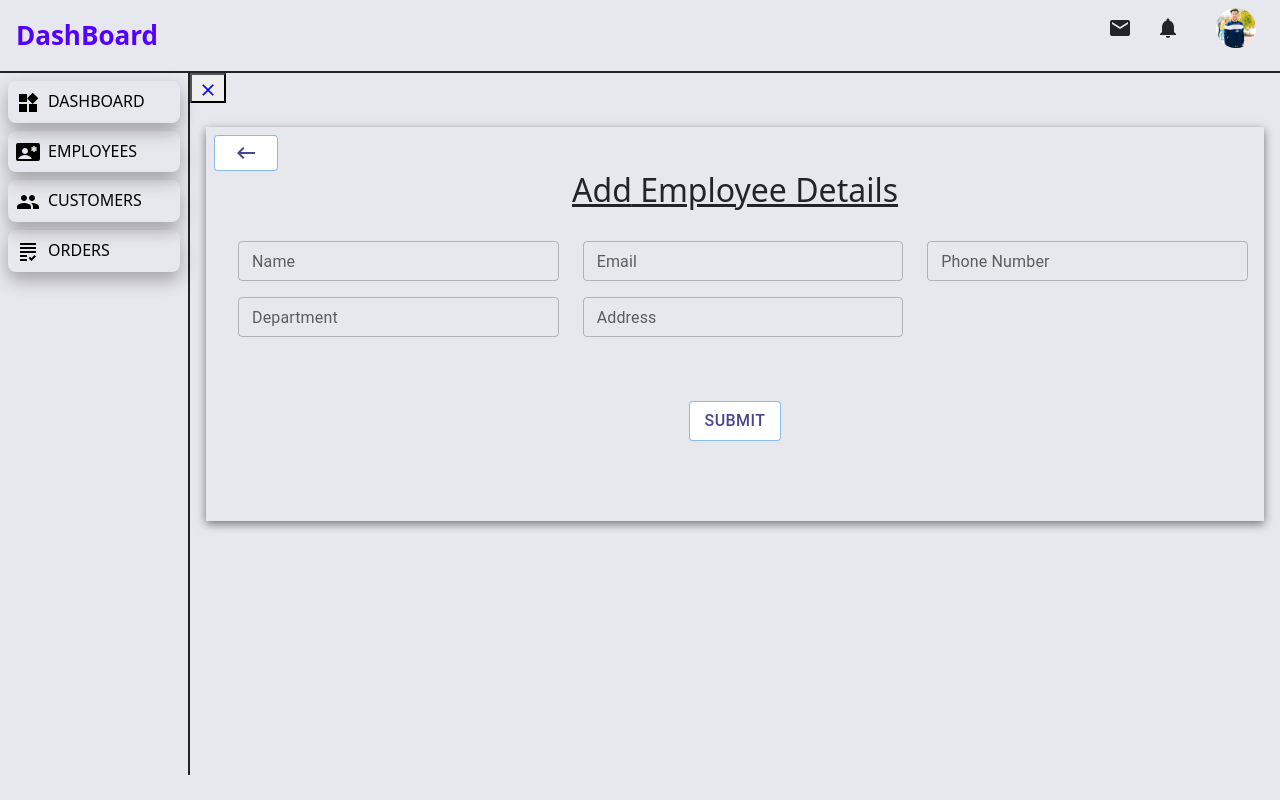
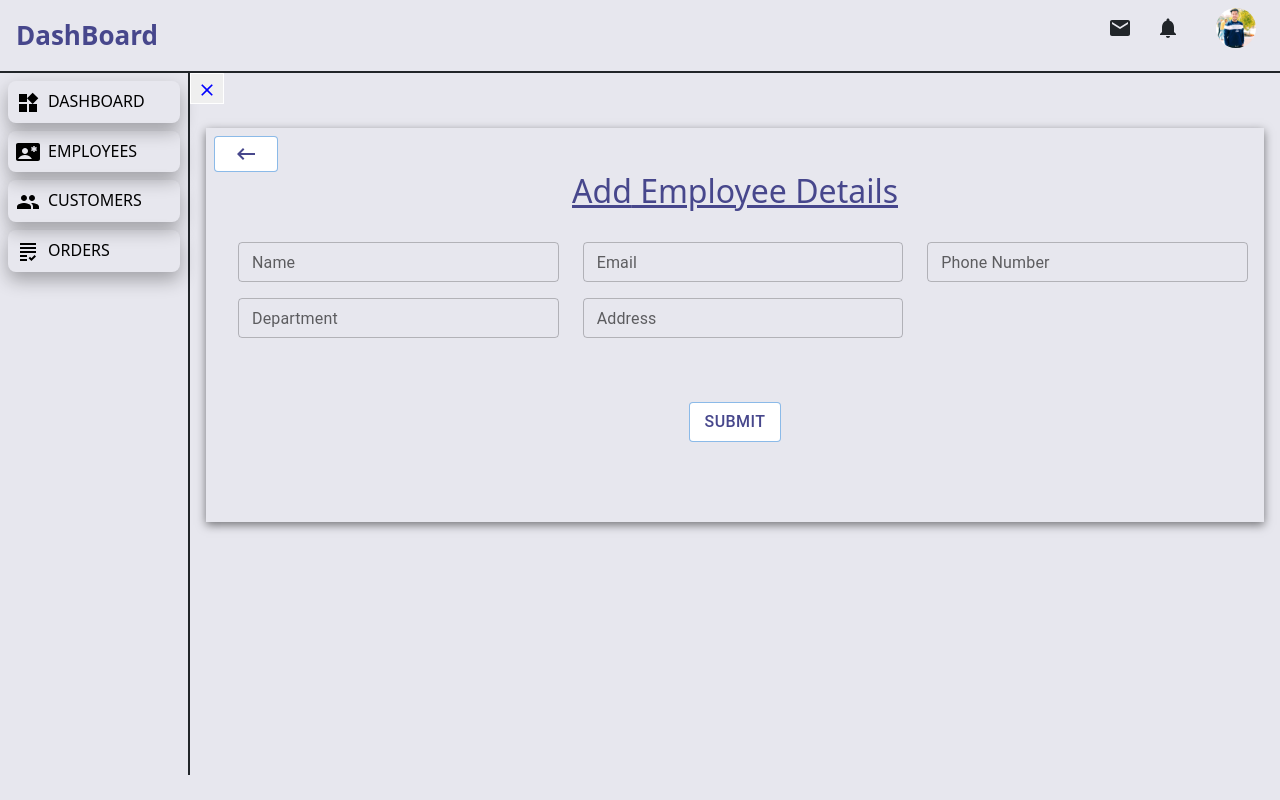
Before and after one commit to amitbhatia654/MernDashboard, a React (Vite) app in the folder Frontend/: page /add-new-employee in a window 1280 px wide. Built offline with nearby package versions, Linux system fonts and the light colour scheme; sample sign-in values are in the browser's storage.

Commit message:
implement pagination in employee module

```diff
--- a/Frontend/package.json
+++ b/Frontend/package.json
@@ -4,7 +4,7 @@
   "version": "0.0.0",
   "type": "module",
   "scripts": {
-    "dev": "vite",
+    "dev": "vite --host",
     "build": "vite build",
     "lint": "eslint .",
     "preview": "vite preview"
--- a/Frontend/src/App.css
+++ b/Frontend/src/App.css
@@ -91,7 +91,7 @@ body {
 }
 
 .scrollable-container {
-    max-height: 65vh;
+    max-height: 61vh;
     overflow: auto;
 }
 
--- a/Frontend/src/pages/EmployeeManagement/CreateEmployeeData.jsx
+++ b/Frontend/src/pages/EmployeeManagement/CreateEmployeeData.jsx
@@ -1,4 +1,10 @@
-import { Button, TextField } from "@mui/material";
+import {
+  Button,
+  FormControl,
+  InputLabel,
+  OutlinedInput,
+  TextField,
+} from "@mui/material";
 import { useEffect, useState } from "react";
 import { useLocation, useNavigate } from "react-router-dom";
 import KeyboardBackspaceIcon from "@mui/icons-material/KeyboardBackspace";
@@ -78,25 +84,37 @@ export default function CreateEmployeeData() {
                 <KeyboardBackspaceIcon></KeyboardBackspaceIcon>
               </Button>
               <div className="d-flex justify-content-center ">
-                <h2 className="text-decoration-underline">
+                <h2
+                  className="text-decoration-underline"
+                  style={{ color: "#47478C" }}
+                >
                   {id ? "Edit" : "Add"} Employee Details
                 </h2>
               </div>
               <div className="container p-3">
                 <div className="row">
-                  <div className="col-md-4 ">
-                    <TextField
+                  <div className="col-md-4">
+                    <FormControl
+                      fullWidth
+                      variant="outlined"
+                      size="small"
+                      sx={{ m: 1 }}
+                    >
+                      <InputLabel
+                        shrink={Boolean(props.values.empName)}
+                        htmlFor="empName"
+                      >
+                        Name
+                      </InputLabel>
+                      <OutlinedInput
+                        id="empName"
                         name="empName"
-                      id="outlined-basic"
-                      size="small"
-                      label={props.values.empName ? "" : "Name"}
-                      fullWidth={true}
                         placeholder="enter name"
                         value={props.values.empName}
                         onChange={props.handleChange}
-                      variant="outlined"
-                      sx={{ m: 1 }}
+                        label="Name"
                       />
+                    </FormControl>
                     <ErrorMessage
                       name="empName"
                       component={"div"}
@@ -105,34 +123,52 @@ export default function CreateEmployeeData() {
                   </div>
 
                   <div className="col-md-4">
-                    <TextField
+                    <FormControl
+                      fullWidth
+                      variant="outlined"
+                      size="small"
+                      sx={{ m: 1 }}
+                    >
+                      <InputLabel
+                        shrink={Boolean(props.values.empEmail)} // Label stays at the top when there's a value
+                        htmlFor="empEmail"
+                      >
+                        Email
+                      </InputLabel>
+                      <OutlinedInput
+                        id="empEmail"
                         name="empEmail"
-                      size="small"
-                      fullWidth={true}
-                      id="outlined-basic"
-                      value={props.values.empEmail}
-                      label={props.values.empEmail ? "" : "Email"}
                         placeholder="enter email"
                         type="email"
+                        value={props.values.empEmail}
                         onChange={props.handleChange}
-                      variant="outlined"
-                      sx={{ m: 1 }}
+                        label="Email" // Links InputLabel with OutlinedInput
                       />
+                    </FormControl>
                     <ErrorMessage
                       name="empEmail"
-                      component={"div"}
+                      component="div"
                       className="text-danger"
-                    ></ErrorMessage>
+                    />
                   </div>
 
                   <div className="col-md-4">
-                    <TextField
+                    <FormControl
+                      fullWidth
+                      variant="outlined"
+                      size="small"
+                      sx={{ m: 1 }}
+                    >
+                      <InputLabel
+                        shrink={Boolean(props.values.empPhone)} // Keeps label at the top when there's a value
+                        htmlFor="empPhone"
+                      >
+                        Phone Number
+                      </InputLabel>
+                      <OutlinedInput
+                        id="empPhone"
                         name="empPhone"
-                      id="outlined-basic"
-                      size="small"
                         placeholder="enter phone number"
-                      label={props.values.empPhone ? "" : "Phone Number"}
-                      fullWidth={true}
                         type="number"
                         value={props.values.empPhone}
                         onChange={(e) => {
@@ -140,55 +176,72 @@ export default function CreateEmployeeData() {
                             props.setFieldValue("empPhone", e.target.value);
                           }
                         }}
-                      variant="outlined"
-                      sx={{ m: 1 }}
+                        label="Phone Number" // Links InputLabel with OutlinedInput
                       />
+                    </FormControl>
                     <ErrorMessage
                       name="empPhone"
-                      component={"div"}
+                      component="div"
                       className="text-danger"
-                    ></ErrorMessage>
+                    />
                   </div>
 
                   <div className="col-md-4">
-                    <TextField
+                    <FormControl
+                      fullWidth
+                      variant="outlined"
+                      size="small"
+                      sx={{ m: 1 }}
+                    >
+                      <InputLabel
+                        shrink={Boolean(props.values.empDepartment)} // Keeps label at the top when there's a value
+                        htmlFor="empDepartment"
+                      >
+                        Department
+                      </InputLabel>
+                      <OutlinedInput
+                        id="empDepartment"
                         name="empDepartment"
-                      id="outlined-basic"
-                      size="small"
-                      label={props.values.empDepartment ? "" : "Department"}
-                      fullWidth={true}
                         placeholder="enter department"
+                        value={props.values.empDepartment}
                         onChange={props.handleChange}
-                      value={props.values.empDepartment}
-                      variant="outlined"
-                      sx={{ m: 1 }}
+                        label="Department" // Links InputLabel with OutlinedInput
                       />
+                    </FormControl>
                     <ErrorMessage
                       name="empDepartment"
-                      component={"div"}
+                      component="div"
                       className="text-danger"
-                    ></ErrorMessage>
+                    />
                   </div>
 
                   <div className="col-md-4">
-                    <TextField
+                    <FormControl
+                      fullWidth
+                      variant="outlined"
+                      size="small"
+                      sx={{ m: 1 }}
+                    >
+                      <InputLabel
+                        shrink={Boolean(props.values.empAddress)}
+                        htmlFor="empAddress"
+                      >
+                        Address
+                      </InputLabel>
+                      <OutlinedInput
+                        id="empAddress"
                         name="empAddress"
-                      id="outlined-basic"
-                      size="small"
                         placeholder="enter address"
-                      label={props.values.empAddress ? "" : "Address"}
-                      fullWidth={true}
+                        value={props.values.empAddress}
                         onChange={props.handleChange}
-                      value={props.values.empAddress}
-                      variant="outlined"
-                      sx={{ m: 1, width: "100%" }}
+                        label="Address"
                       />
-
+                    </FormControl>
                     <ErrorMessage
                       name="empAddress"
-                      component={"div"}
+                      component="div"
                       className="text-danger"
-                    ></ErrorMessage>
+                    />
                   </div>
 
                   <div className="d-flex justify-content-center my-5">
@@ -202,7 +255,6 @@ export default function CreateEmployeeData() {
                         fontSize: "16px",
                       }}
                       disabled={loading}
-                      // onClick={() => navigate("/add-new-employee")}
                     >
                       Submit
                     </Button>
--- a/Frontend/src/pages/Index.jsx
+++ b/Frontend/src/pages/Index.jsx
@@ -48,7 +48,7 @@ export default function Index() {
       >
         <Box
           sx={{
-            color: "#5301FF",
+            color: "#47478C",
             fontSize: "26px",
             fontWeight: "bold",
             m: 2,
@@ -107,7 +107,7 @@ export default function Index() {
             open={Boolean(anchorElUser)}
             onClose={handleCloseUserMenu}
           >
-            <MenuItem>
+            <MenuItem onClick={handleCloseUserMenu}>
               <Typography
                 textAlign="center"
                 onClick={() => {
@@ -148,7 +148,8 @@ export default function Index() {
               style={{
                 color: "blue",
                 // backgroundColor: "white",
-                fontSize: "16px",
+                border: "1px solid white",
+                fontSize: "18px",
               }}
             >
               {isOpen ? (
```
Also changed, not shown: Frontend/src/pages/EmployeeManagement/Employee.jsx (+125 -15 lines), 1 other file (tests, documents, lock files or other folders). Lines whose indentation alone changed are shown as unchanged.
